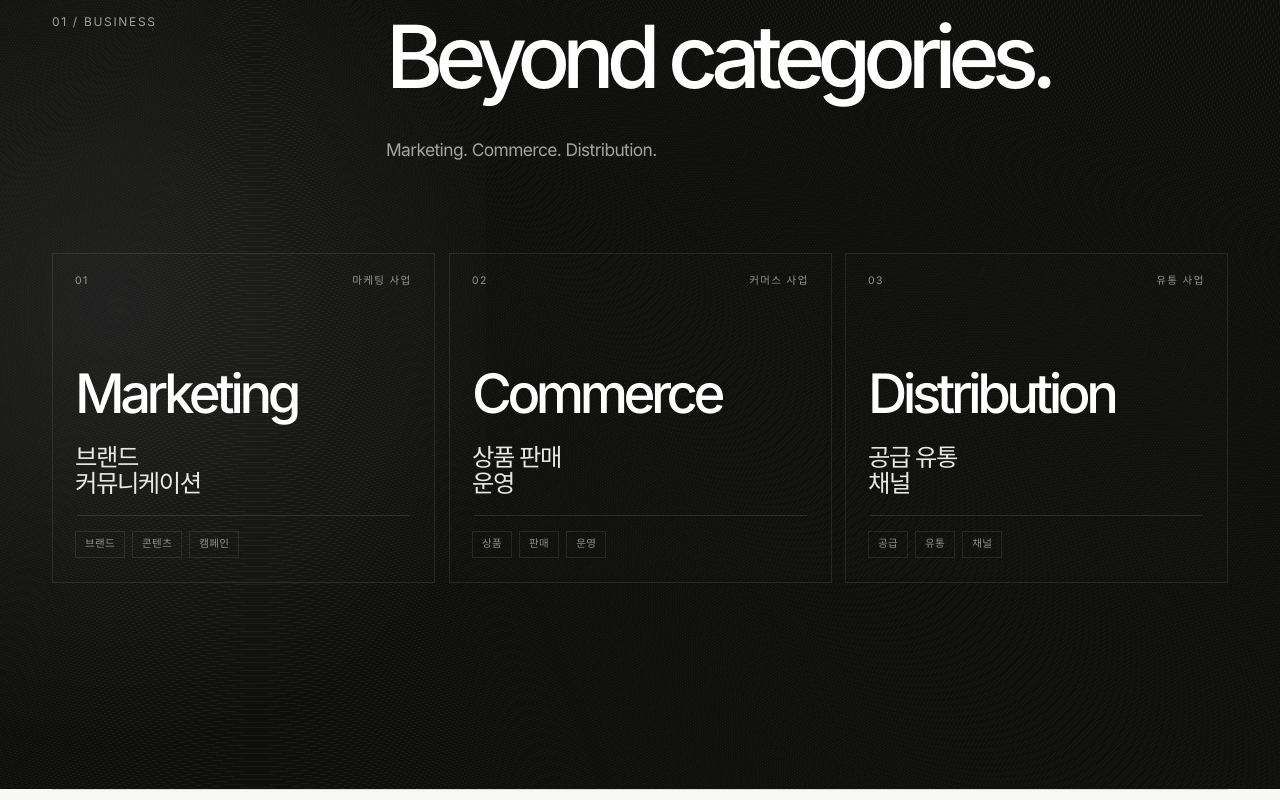
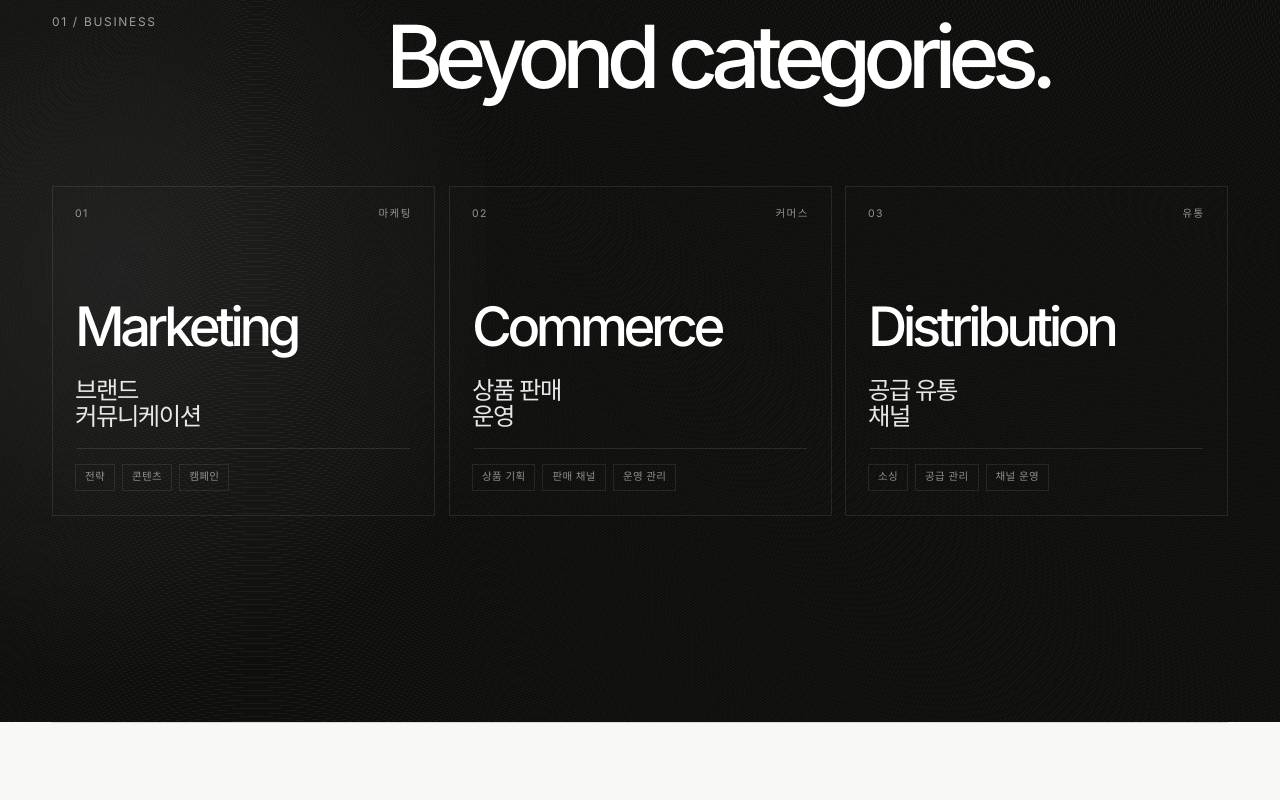
Before and after one commit to hnmspace/website, a Next.js app: page / in a window 1280 px wide. Shown: the part 980-1780 px from the top of the page. Built offline with nearby package versions, Linux system fonts and the light colour scheme.

Commit message:
Add files via upload

```diff
--- a/app/page.tsx
+++ b/app/page.tsx
@@ -4,23 +4,23 @@ const businesses = [
   {
     number: '01',
     title: 'Marketing',
-    label: '마케팅 사업',
+    label: '마케팅',
     headline: <>브랜드<br />커뮤니케이션</>,
-    points: ['브랜드', '콘텐츠', '캠페인'],
+    points: ['전략', '콘텐츠', '캠페인'],
   },
   {
     number: '02',
     title: 'Commerce',
-    label: '커머스 사업',
+    label: '커머스',
     headline: <>상품 판매<br />운영</>,
-    points: ['상품', '판매', '운영'],
+    points: ['상품 기획', '판매 채널', '운영 관리'],
   },
   {
     number: '03',
     title: 'Distribution',
-    label: '유통 사업',
+    label: '유통',
     headline: <>공급 유통<br />채널</>,
-    points: ['공급', '유통', '채널'],
+    points: ['소싱', '공급 관리', '채널 운영'],
   },
 ]
 
@@ -62,9 +62,6 @@ export default function Home() {
           <p className="section-kicker" data-reveal>01 / Business</p>
           <div className="work-title-block">
             <h2 data-reveal>Beyond categories.</h2>
-            <p className="work-lead" data-reveal>
-              Marketing. Commerce. Distribution.
-            </p>
           </div>
         </div>
         <div className="business-grid">
```
Also changed, not shown: 1 other file (tests, documents, lock files or other folders).
